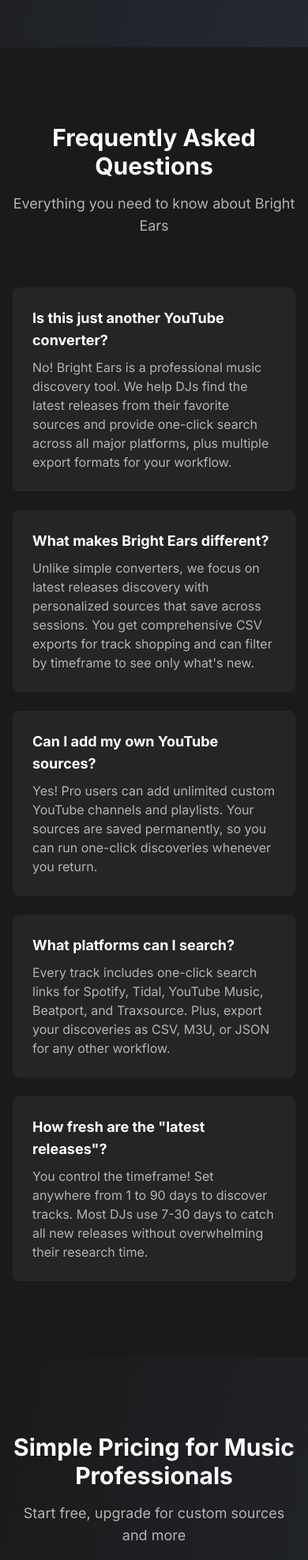
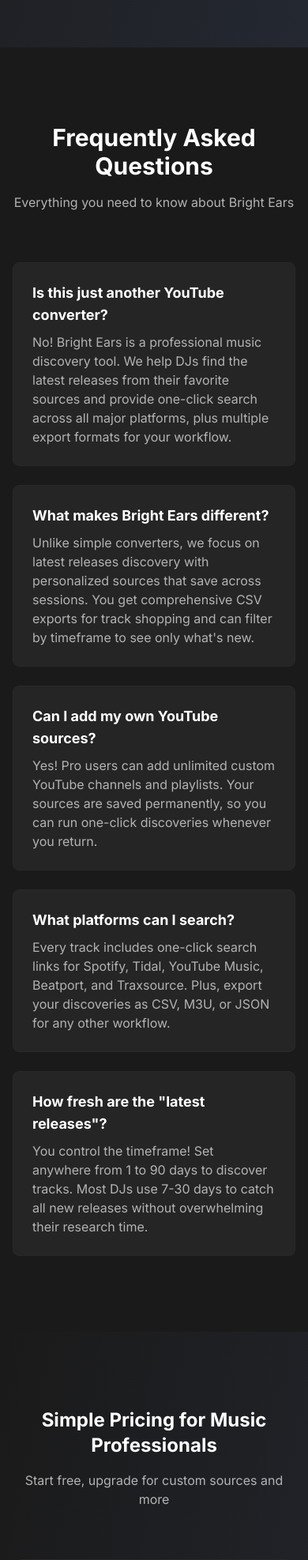
Before and after one commit to brightears/spotify-playlist-generator, a Flask app: page / in a window 390 px wide. Shown: the part 3175-5150 px from the top of the page at 79% size. Run offline with Flask 3, Linux system fonts and the light colour scheme; some libraries are stand-ins or nearby versions.

Commit message:
fix: prevent text wrapping issues on mobile
- Fixed 'Everything you need to know about Bright Ears' wrapping
- Fixed 'Start free, upgrade for custom sources and more' wrapping
- Fixed 'Cancel anytime' breaking into two lines
- Adjusted font sizes and added whitespace-nowrap where needed

🤖 Generated with Claude Code

Co-Authored-By: Claude <noreply@anthropic.com>

```diff
--- a/templates/landing.html
+++ b/templates/landing.html
@@ -129,7 +129,7 @@
     <div class="max-w-4xl mx-auto px-4 sm:px-6 lg:px-8">
         <div class="text-center mb-16">
             <h2 class="text-3xl sm:text-4xl font-bold text-white">Frequently Asked Questions</h2>
-            <p class="mt-4 text-lg text-[#b3b3b3]">Everything you need to know about Bright Ears</p>
+            <p class="mt-4 text-base sm:text-lg text-[#b3b3b3]">Everything you need to know about Bright Ears</p>
         </div>
 
         <div class="space-y-6">
@@ -170,8 +170,8 @@
 <section class="py-24 bg-gradient-to-br from-[#1a1a1a] to-[#242831]">
     <div class="max-w-7xl mx-auto px-4 sm:px-6 lg:px-8">
         <div class="text-center mb-16">
-            <h2 class="text-3xl sm:text-4xl font-bold text-white">Simple Pricing for Music Professionals</h2>
-            <p class="mt-4 text-lg text-[#b3b3b3]">Start free, upgrade for custom sources and more</p>
+            <h2 class="text-2xl sm:text-3xl md:text-4xl font-bold text-white">Simple Pricing for Music Professionals</h2>
+            <p class="mt-4 text-base sm:text-lg text-[#b3b3b3]">Start free, upgrade for custom sources and more</p>
         </div>
 
         <div class="grid grid-cols-1 md:grid-cols-3 gap-8 max-w-5xl mx-auto">
@@ -322,7 +322,7 @@
             </a>
         </div>
         <p class="mt-6 text-sm text-[#6a6a6a]">
-            No credit card required • Free tier available • Cancel anytime
+            No credit card required • Free tier available • <span class="whitespace-nowrap">Cancel anytime</span>
         </p>
     </div>
 </section>
```
